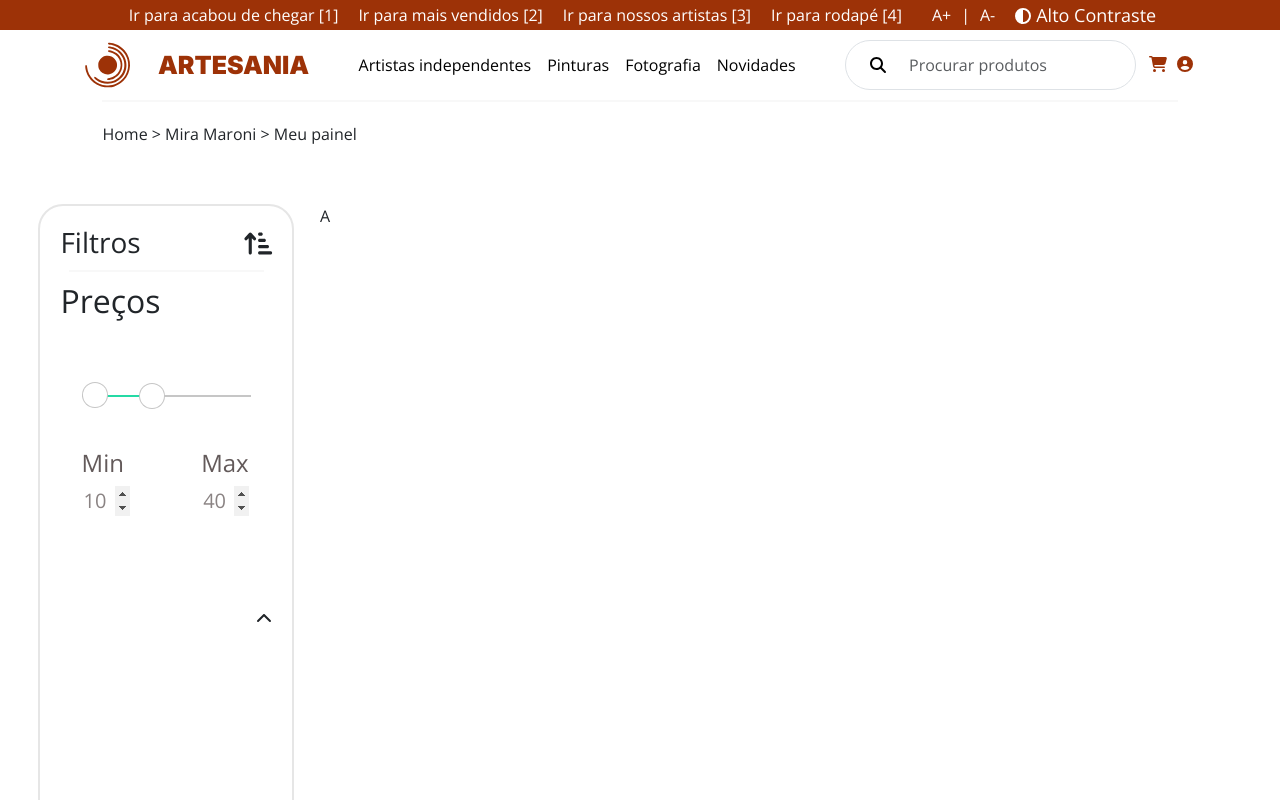
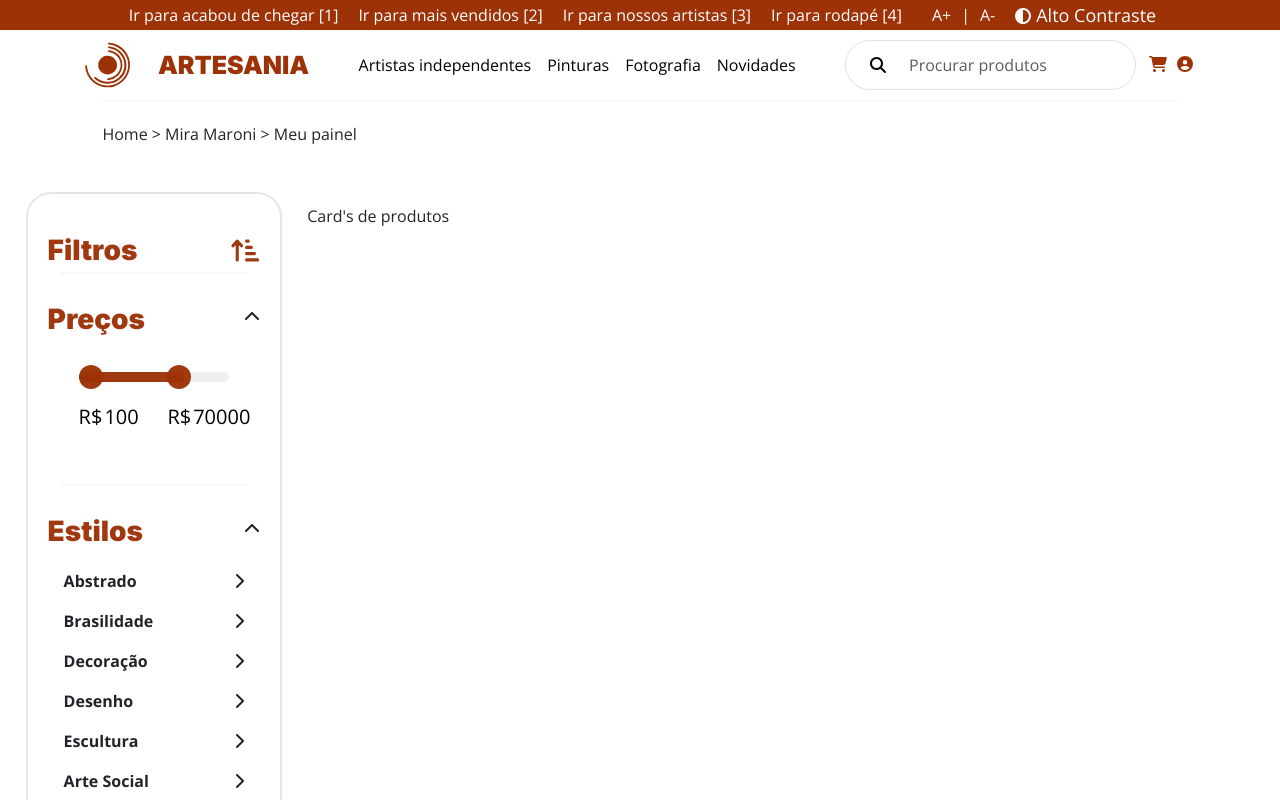
Before and after one commit to ivpinheiro/artesania, a Vue app: page /gallery in a window 1280 px wide. Shown: the top 800 px of the page. Built offline with nearby package versions, Linux system fonts and the light colour scheme.

Commit message:
added filter control in the gallery

```diff
--- a/src/components/rangers/DoubleRangerSlider.vue
+++ b/src/components/rangers/DoubleRangerSlider.vue
@@ -1,19 +1,21 @@
 <template>
     <div class="range_container">
         <div class="sliders_control">
-            <input id="fromSlider" type="range" value="100" min="0" max="10000" />
-            <input id="toSlider" type="range" value="4000" min="0" max="10000" />
+            <input id="fromSlider" type="range" :value="this.startPriceValue" :min="this.minPriceValue"
+                :max="this.maxPriceValue" />
+            <input id="toSlider" type="range" :value="this.endPriceValue" :min="this.minPriceValue"
+                :max="this.maxPriceValue" />
         </div>
         <div class="form_control">
             <div class="form_control_container">
-                <div class="form_control_container__time">Min</div>
-                <input class="form_control_container__time__input" type="number" id="fromInput" value="10" min="0"
-                    max="100" />
+                <p>R$</p>
+                <input class="form-control-container-input no-spinners" type="number" id="fromInput"
+                    :value="this.startPriceValue" :min="this.minPriceValue" :max="this.maxPriceValue" disabled="true" />
             </div>
             <div class="form_control_container">
-                <div class="form_control_container__time">Max</div>
-                <input class="form_control_container__time__input" type="number" id="toInput" value="40" min="0"
-                    max="100" />
+                <p>R$</p>
+                <input class="form-control-container-input no-spinners" type="number" id="toInput"
+                    :value="this.endPriceValue" :min="this.minPriceValue" :max="this.maxPriceValue" disabled="true" />
             </div>
         </div>
     </div>
@@ -28,62 +30,69 @@ export default {
             fromSlider: Object,
             toSlider: Object,
             fromInput: Object,
-            toInput: Object
+            toInput: Object,
+            elementPosition: 0,
+            minPriceValue: 0,
+            maxPriceValue: 100000,
+            startPriceValue: 100,
+            endPriceValue: 70000,
+            // fieldNumberStart: 100,
+            // fieldNumberEnd: 10000,
         }
     },
     methods: {
         controlFromInput: function (fromSlider, fromInput, toInput, controlSlider) {
-            const [from, to] = this.getParsed(fromInput, toInput);
-            fillSlider(fromInput, toInput, '#C6C6C6', '#25daa5', controlSlider);
+            const [from, to] = this.getParsed(fromInput, toInput)
+            fillSlider(fromInput, toInput, '#C6C6C6', '#25daa5', controlSlider)
             if (from > to) {
-                fromSlider.value = to;
-                fromInput.value = to;
+                fromSlider.value = to
+                fromInput.value = to
             } else {
-                fromSlider.value = from;
+                fromSlider.value = from
             }
         },
         controlToInput: function (toSlider, fromInput, toInput, controlSlider) {
-            const [from, to] = this.getParsed(fromInput, toInput);
-            fillSlider(fromInput, toInput, '#C6C6C6', '#25daa5', controlSlider);
-            setToggleAccessible(toInput);
+            const [from, to] = this.getParsed(fromInput, toInput)
+            fillSlider(fromInput, toInput, '#C6C6C6', '#25daa5', controlSlider)
+            setToggleAccessible(toInput)
             if (from <= to) {
-                toSlider.value = to;
-                toInput.value = to;
+                toSlider.value = to
+                toInput.value = to
             } else {
-                toInput.value = from;
+                toInput.value = from
             }
         },
         controlFromSlider: function (fromSlider, toSlider, fromInput) {
-            const [from, to] = this.getParsed(fromSlider, toSlider);
-            this.fillSlider(fromSlider, toSlider, '#C6C6C6', '#25daa5', toSlider);
+            const [from, to] = this.getParsed(fromSlider, toSlider)
+            this.fillSlider(fromSlider, toSlider, '#F0F0F0', '#9d3207f6', toSlider)
             if (from > to) {
-                fromSlider.value = to;
-                fromInput.value = to;
+                fromSlider.value = to
+                fromInput.value = to
             } else {
-                fromInput.value = from;
+                fromInput.value = from
             }
         },
         controlToSlider: function (fromSlider, toSlider, toInput) {
-            const [from, to] = this.getParsed(fromSlider, toSlider);
-            this.fillSlider(fromSlider, toSlider, '#C6C6C6', '#25daa5', toSlider);
-            this.setToggleAccessible(toSlider);
+            const [from, to] = this.getParsed(fromSlider, toSlider)
+            this.fillSlider(fromSlider, toSlider, '#F0F0F0', '#9d3207f6', toSlider)
+            this.setToggleAccessible(toSlider)
             if (from <= to) {
-                toSlider.value = to;
-                toInput.value = to;
+                toSlider.value = to
+                toInput.value = to
             } else {
-                toInput.value = from;
-                toSlider.value = from;
+                toInput.value = from
+                toSlider.value = from
             }
         },
         getParsed: function (currentFrom, currentTo) {
-            const from = parseInt(currentFrom.value, 10);
-            const to = parseInt(currentTo.value, 10);
-            return [from, to];
+            const from = parseInt(currentFrom.value, 10)
+            const to = parseInt(currentTo.value, 10)
+            return [from, to]
         },
         fillSlider: function (from, to, sliderColor, rangeColor, controlSlider) {
-            const rangeDistance = to.max - to.min;
-            const fromPosition = from.value - to.min;
-            const toPosition = to.value - to.min;
+            const rangeDistance = to.max - to.min
+            const fromPosition = from.value - to.min
+            const toPosition = to.value - to.min
             controlSlider.style.background = `linear-gradient(
             to right,
             ${sliderColor} 0%,
@@ -91,14 +100,14 @@ export default {
             ${rangeColor} ${((fromPosition) / (rangeDistance)) * 100}%,
             ${rangeColor} ${(toPosition) / (rangeDistance) * 100}%,
             ${sliderColor} ${(toPosition) / (rangeDistance) * 100}%,
-            ${sliderColor} 100%)`;
+            ${sliderColor} 100%)`
         },
         setToggleAccessible: function (currentTarget) {
-            const toSlider = document.querySelector('#toSlider');
+            const toSlider = document.querySelector('#toSlider')
             if (Number(currentTarget.value) <= 0) {
-                toSlider.style.zIndex = 2;
+                toSlider.style.zIndex = 2
             } else {
-                toSlider.style.zIndex = 0;
+                toSlider.style.zIndex = 0
             }
         }
     },
@@ -107,7 +116,9 @@ export default {
         this.toSlider = document.querySelector('#toSlider')
         this.fromInput = document.querySelector('#fromInput')
         this.toInput = document.querySelector('#toInput')
-        this.fillSlider(fromSlider, toSlider, '#C6C6C6', '#25daa5', toSlider)
+        // this.fieldNumberStart = document.getElementById("#fieldNumberStart");
+        // this.fieldNumberEnd = document.getElementById("#fieldNumberEnd");
+        this.fillSlider(fromSlider, toSlider, '#F0F0F0', '#9d3207f6', toSlider)
         this.setToggleAccessible(toSlider)
         this.fromSlider.oninput = () => this.controlFromSlider(this.fromSlider, this.toSlider, this.fromInput)
         this.toSlider.oninput = () => this.controlToSlider(this.fromSlider, this.toSlider, this.toInput)
@@ -118,50 +129,61 @@ export default {
 </script>
 
 <style lang="scss" scoped>
+#toSlider {
+    height: 10px;
+    border-radius: 5px;
+}
+
+#fromSlider {
+    height: 10px;
+    z-index: 10;
+}
+
 .range_container {
     display: flex;
     flex-direction: column;
-    width: 80%;
-    margin: 35% auto;
+    margin: 15px;
 }
 
 .sliders_control {
     position: relative;
-    min-height: 50px;
+    min-height: 30px;
 }
 
 .form_control {
-    position: relative;
     display: flex;
     justify-content: space-between;
-    font-size: 24px;
-    color: #635a5a;
 }
 
+.form_control_container {
+    display: flex;
+    justify-content: center;
+    font-size: 20px;
+    color: black;
+}
+
+
+
+.no-spinners::-webkit-inner-spin-button,
+.no-spinners::-webkit-outer-spin-button {
+    -webkit-appearance: none;
+    margin: 0;
+}
+
+.no-spinners[type=number] {
+    -moz-appearance: textfield;
+}
+
+//Circulo do range
 input[type=range]::-webkit-slider-thumb {
     -webkit-appearance: none;
     pointer-events: all;
     width: 24px;
     height: 24px;
-    background-color: #fff;
+    background-color: $sliders;
     border-radius: 50%;
-    box-shadow: 0 0 0 1px #C6C6C6;
+    box-shadow: none;
     cursor: pointer;
-}
-
-input[type=range]::-moz-range-thumb {
-    -webkit-appearance: none;
-    pointer-events: all;
-    width: 24px;
-    height: 24px;
-    background-color: #fff;
-    border-radius: 50%;
-    box-shadow: 0 0 0 1px #C6C6C6;
-    cursor: pointer;
-}
-
-input[type=range]::-webkit-slider-thumb:hover {
-    background: #f7f7f7;
 }
 
 input[type=range]::-webkit-slider-thumb:active {
@@ -169,35 +191,28 @@ input[type=range]::-webkit-slider-thumb:active {
     -webkit-box-shadow: inset 0 0 3px #387bbe, 0 0 9px #387bbe;
 }
 
-input[type="number"] {
-    color: #8a8383;
-    width: 50px;
-    height: 30px;
-    font-size: 20px;
-    border: none;
-}
-
-input[type=number]::-webkit-inner-spin-button,
-input[type=number]::-webkit-outer-spin-button {
-    opacity: 1;
-}
-
 input[type="range"] {
     -webkit-appearance: none;
     appearance: none;
-    height: 2px;
     width: 100%;
     position: absolute;
-    background-color: #C6C6C6;
+    background: transparent;
     pointer-events: none;
+    outline: none;
 }
 
-#fromSlider {
-    height: 0;
-    z-index: 1;
+input[type="number"] {
+    -webkit-appearance: textfield;
+    appearance: textfield;
+    color: black;
+    min-width: 50px;
+    max-width: 65px;
+    height: 30px;
+    border: none;
+    background: #fff;
 }
 
-view rawdualRangeSlider.css hosted with ❤ by GitHub .high-contrast {
+.high-contrast {
     color: white;
     background: black;
 }
--- a/src/scss/app.scss
+++ b/src/scss/app.scss
@@ -9,3 +9,5 @@ $footer-color: #eab766c2;
 $footer-color2: #9d3207f6;
 $letter-footer-color: #474A51;
 $badge-color: black;
+$sliders: #9d3207f6;
+$filter-title: #9d3207f6;
--- a/src/views/ArtistsGallery.vue
+++ b/src/views/ArtistsGallery.vue
@@ -5,37 +5,68 @@
       <p>Home > Mira Maroni > <span class="highlight">Meu painel</span></p>
     </div>
     <div class="gallery">
-      <div class="firstSection">
-        <div class="filter-title filters">
-          <h3>Filtros</h3>
-          <font-awesome-icon class="f-icon-filter" icon="fa-solid fa-arrow-up-short-wide" />
+      <div class="firstSection contrast">
+        <div class="filter-title-div filters">
+          <h3 class="filter-title">Filtros</h3>
+          <font-awesome-icon class="f-icon-filter filter-title contrast" icon="fa-solid fa-arrow-up-short-wide" />
         </div>
 
         <hr class="divider">
 
         <div class="filter-price filters">
-          <h2>Preços</h2>
-          <DoubleRangerSlider></DoubleRangerSlider>
-        </div>
-
-        <div class="filter-style filters">
-          <p class="d-grid gap-2 d-md-flex justify-content-md-end">
-            <font-awesome-icon :icon="isCollapsed ? 'fa-solid fa-chevron-up' : 'fa-solid fa-chevron-down'"
-              data-bs-toggle="collapse" href="#collapseExample" @click="toggleCollapse"
-              :class="{ 'rotate-icon': isCollapsed }" />
-          </p>
-          <div class="collapse" id="collapseExample">
-            <div class="card card-body border-0">
-              <p>Abstrado</p>
-              <p>Abstrado</p>
-              <p>Abstrado</p>
-              <p>Abstrado</p>
+          <div class="filter-title-div">
+            <h3 class="filter-title">Preços</h3>
+            <p class="d-grid gap-2 d-md-flex justify-content-md-end">
+              <font-awesome-icon class="fa-chevron"
+                :icon="collapseFilterPrice ? 'fa-solid fa-chevron-up' : 'fa-solid fa-chevron-down'"
+                data-bs-toggle="collapse" href="#collapse-filter-price" @click="toggleCollapse('collapseFilterPrice')"
+                :class="{ 'rotate-icon': collapseFilterPrice }" />
+            </p>
+          </div>
+          <div class="collapse show" id="collapse-filter-price">
+            <div class="card card-body border-0 contrast">
+              <DoubleRangerSlider></DoubleRangerSlider>
             </div>
           </div>
         </div>
+
+        <hr class="divider">
+
+        <div class="filter-style filters contrast">
+          <div class="filter-title-div">
+            <h3 class="filter-title">Estilos</h3>
+            <p class="d-grid gap-2 d-md-flex justify-content-md-end">
+              <font-awesome-icon class="fa-chevron"
+                :icon="collapseFilterStyle ? 'fa-solid fa-chevron-up' : 'fa-solid fa-chevron-down'"
+                data-bs-toggle="collapse" href="#collapse-filter-style" @click="toggleCollapse('collapseFilterStyle')"
+                :class="{ 'rotate-icon': collapseFilterStyle }" />
+            </p>
+          </div>
+
+          <div class="collapse show" id="collapse-filter-style">
+            <div class="card card-body border-0 contrast">
+              <p class="art-styles">Abstrado<font-awesome-icon icon="fa-solid fa-chevron-right" /></p>
+              <p class="art-styles">Brasilidade<font-awesome-icon icon="fa-solid fa-chevron-right" />
+              </p>
+              <p class="art-styles">Decoração<font-awesome-icon icon="fa-solid fa-chevron-right" /></p>
+              <p class="art-styles">Desenho<font-awesome-icon icon="fa-solid fa-chevron-right" /></p>
+              <p class="art-styles">Escultura<font-awesome-icon icon="fa-solid fa-chevron-right" /></p>
+              <p class="art-styles">Arte Social<font-awesome-icon icon="fa-solid fa-chevron-right" />
+              </p>
+              <p class="art-styles">Natureza Morta<font-awesome-icon icon="fa-solid fa-chevron-right" /></p>
+            </div>
+          </div>
+        </div>
+
+        <hr class="divider">
+
+        <div class="btn-filter filters">
+          <button class="btn buttonPrimary">Aplicar Filtro</button>
+          <button class="btn buttonPrimary">Fazer Encomenda</button>
+        </div>
       </div>
-      <div class="secondSection">
-        <p>A</p>
+      <div class="secondSection contrast">
+        <p>Card's de produtos</p>
       </div>
 
     </div>
@@ -56,34 +87,52 @@ export default {
   },
   data() {
     return {
-      isCollapsed: true
+      collapseFilterPrice: true,
+      collapseFilterStyle: true
     };
   },
   methods: {
-    toggleCollapse() {
-      this.isCollapsed = !this.isCollapsed;
+    toggleCollapse(componentCollapsed) {
+      if (componentCollapsed === 'collapseFilterPrice') {
+        this.collapseFilterPrice = !this.collapseFilterPrice
+      } else if (componentCollapsed === 'collapseFilterStyle') {
+        this.collapseFilterStyle = !this.collapseFilterStyle
+      }
     }
   }
 }
 </script>
 <style lang="scss" scoped>
 .filter-title {
+  font-family: Inter;
+  font-weight: 1000;
+  color: $filter-title;
+}
+
+.filter-title-div {
   display: flex;
   justify-content: space-between;
   align-items: center;
 }
 
 .filters {
-  padding: 10px;
+  margin-top: 20px;
+  padding: 5px;
 }
 
-.filter-title h3 {
+.filter-title-div h3 {
   margin: 0;
 }
 
 .f-icon-filter {
   font-size: 25px;
   margin-left: auto;
+  justify-content: center;
+  align-items: center;
+}
+
+.fa-chevron {
+  margin-top: 10px;
 }
 
 .gallery {
@@ -108,11 +157,12 @@ export default {
 
 .firstSection {
   background-color: #ffff;
+  max-height: 900px;
   height: auto;
   width: 20%;
-  padding: 10px 10px 10px 10px;
+  padding: 15px 15px 15px 15px;
   overflow: hidden;
-  margin: 3% 0% 3% 3%;
+  margin: 2% 0% 2% 2%;
   border-radius: 25px;
   border: 2px solid #e6e6e6;
 
@@ -140,12 +190,37 @@ export default {
   }
 }
 
+.art-styles {
+  display: flex;
+  justify-content: space-between;
+  align-content: center;
+  align-items: center;
+  font-weight: bold;
+}
+
 .high-contrast {
   color: white;
   background: black;
 }
 
+.buttonPrimary {
+  background-color: #9D3207;
+  margin-bottom: 10%;
+  border-radius: 50px;
+  width: 90%;
+  height: 50px;
+  color: #fff;
+  font-weight: bold;
+  font-size: 20px;
+}
+
 .high-contrast-text {
   color: white;
 }
+
+.btn-filter {
+  display: flex;
+  flex-direction: column;
+  align-items: center;
+}
 </style>
```
Also changed, not shown: src/store/index.js (deleted, +0 -14 lines).
